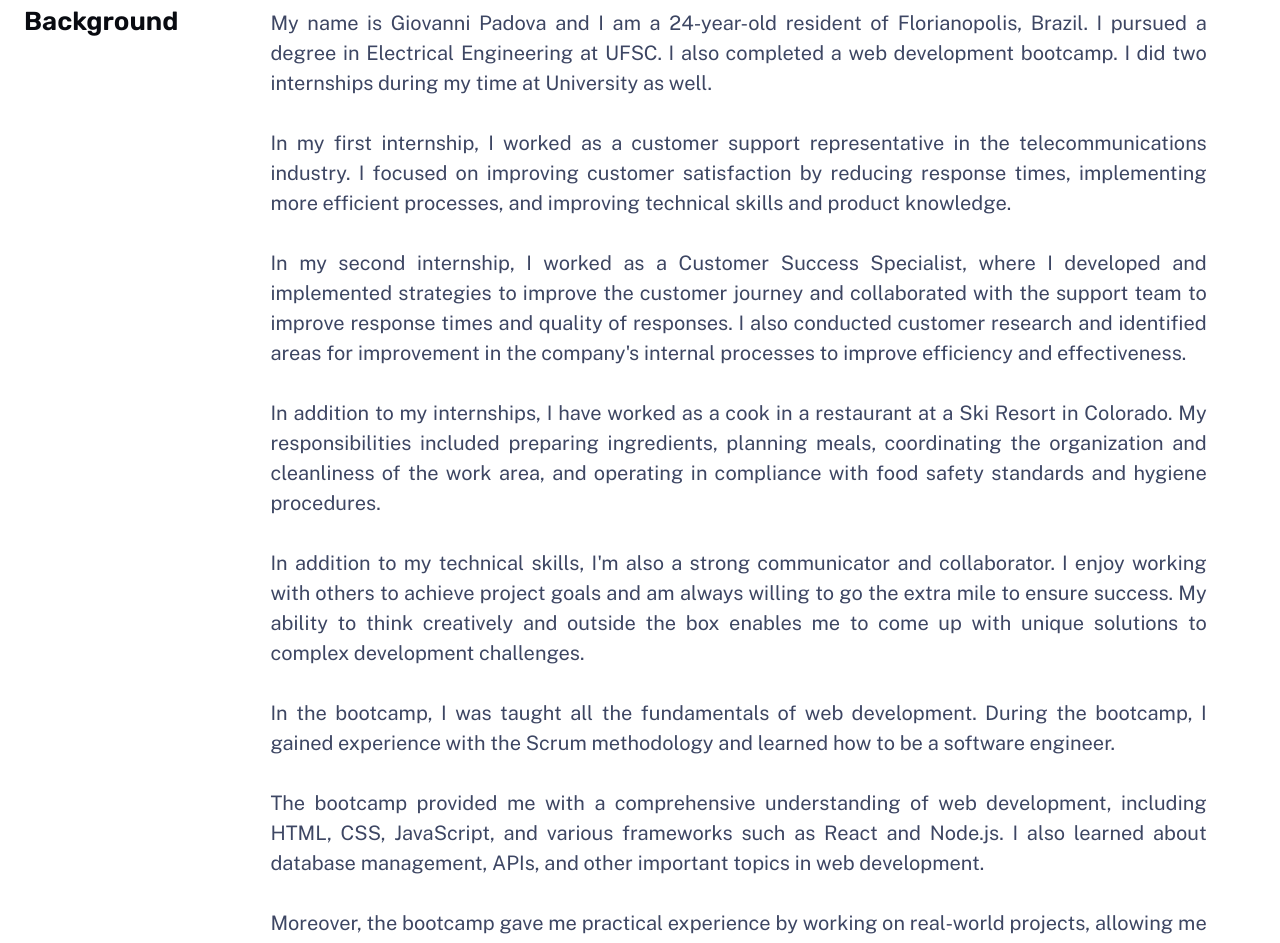
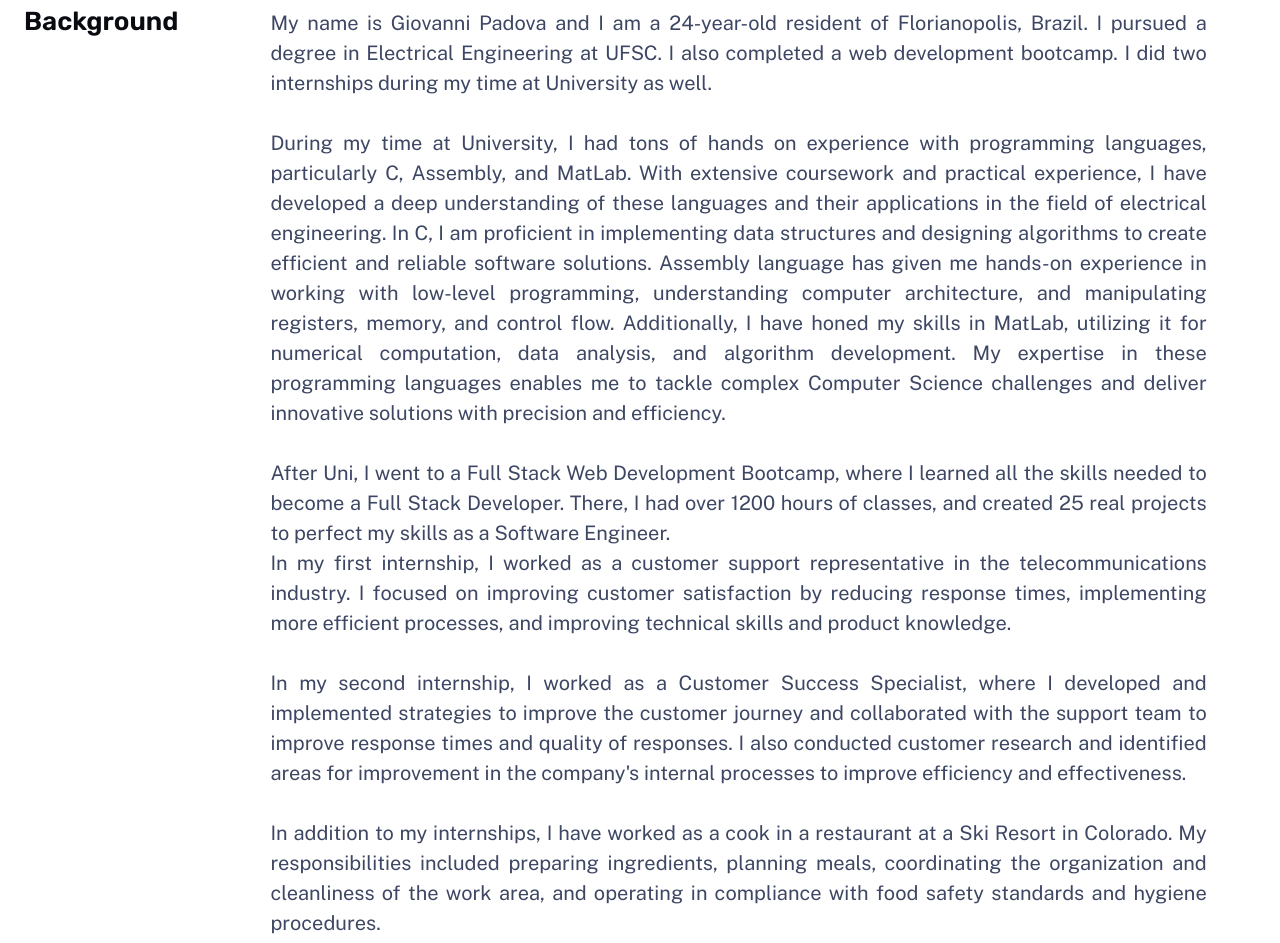
Before and after one commit to gpadova/my-portofolio-website, an Astro site: page /about in a window 1280 px wide and 2400 px high. Shown: the part 500-1443 px from the top of the page. Built offline with nearby package versions, Linux system fonts and the light colour scheme; Astro itself is replaced by a stand-in of ours.

Commit message:
fix: about me section

```diff
--- a/src/pages/about.astro
+++ b/src/pages/about.astro
@@ -30,6 +30,29 @@ import Hero from "../components/Hero.astro";
             internships during my time at University as well.
           </p>
           <br />
+          <p>
+            During my time at University, I had tons of hands on experience with
+            programming languages, particularly C, Assembly, and MatLab. With
+            extensive coursework and practical experience, I have developed a
+            deep understanding of these languages and their applications in the
+            field of electrical engineering. In C, I am proficient in
+            implementing data structures and designing algorithms to create
+            efficient and reliable software solutions. Assembly language has
+            given me hands-on experience in working with low-level programming,
+            understanding computer architecture, and manipulating registers,
+            memory, and control flow. Additionally, I have honed my skills in
+            MatLab, utilizing it for numerical computation, data analysis, and
+            algorithm development. My expertise in these programming languages
+            enables me to tackle complex Computer Science challenges and deliver
+            innovative solutions with precision and efficiency.
+          </p>
+          <br />
+          <p>
+            After Uni, I went to a Full Stack Web Development Bootcamp, where I
+            learned all the skills needed to become a Full Stack Developer.
+            There, I had over 1200 hours of classes, and created 25 real
+            projects to perfect my skills as a Software Engineer.
+          </p>
           <p>
             In my first internship, I worked as a customer support
             representative in the telecommunications industry. I focused on
```
Also changed, not shown: src/pages/work/[...slug].astro (+4 -4 lines).
